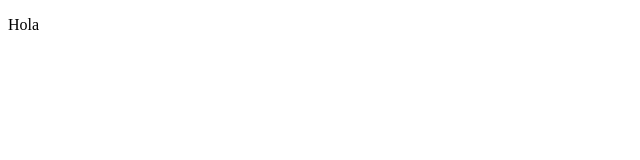
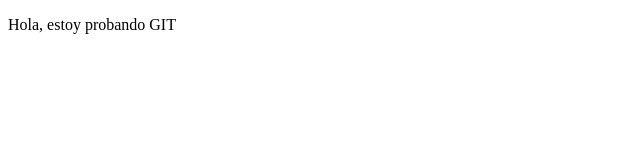
Before and after one commit to vickypedrazza/probar-git, a plain HTML site: page index.html in a window 1280 px wide. Shown: the whole page, without its empty margins (0-640 px from the left). Drawn offline with Linux system fonts and the light colour scheme.

```diff
--- a/index.html
+++ b/index.html
@@ -7,6 +7,6 @@
     <title>Document</title>
 </head>
 <body>
-    <p>Hola</p>
+    <p>Hola, estoy probando GIT</p>
 </body>
 </html>
```
